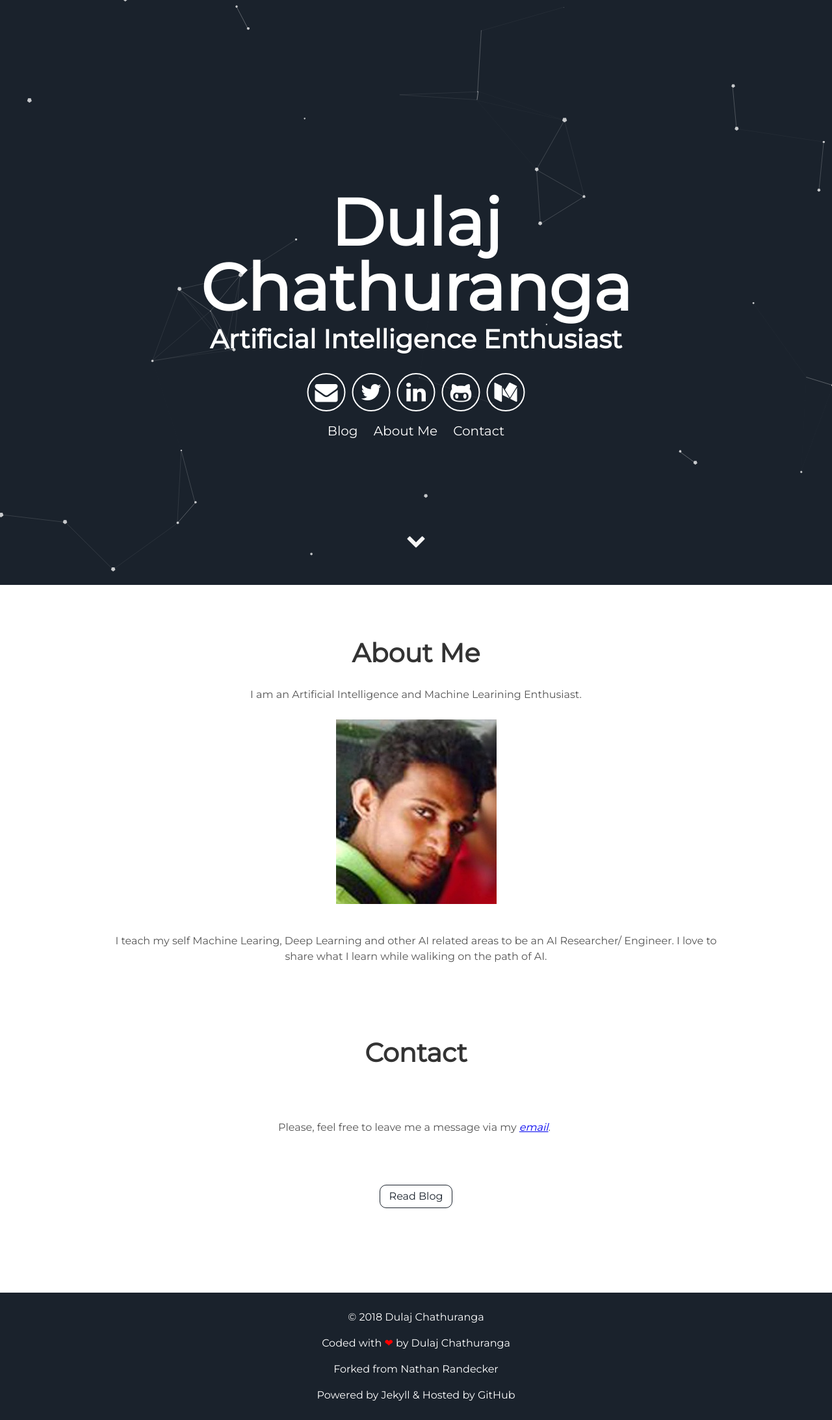
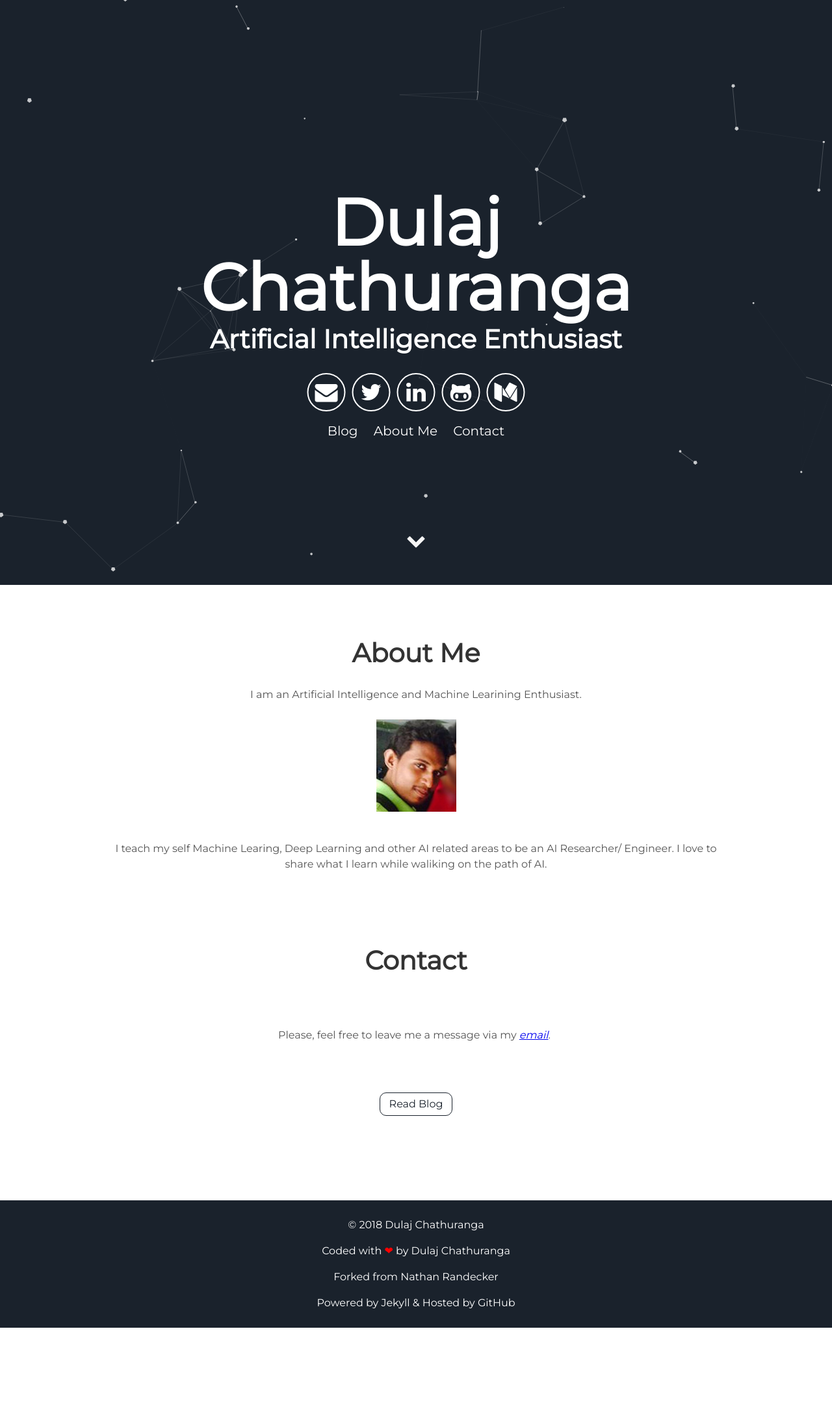
Before and after one commit to DulajChathuranga/dulajchathuranga.github.io, a Jekyll site: the page built from index.html, in a window 1280 px wide. Shown: the whole page at 65% size. Built offline with Jekyll 4.4.1, drawn with Linux system fonts in a browser that asks for light colours; after the commit the page ends 2043 px from its top, so only the background shows below that.

Commit message:
Update about.html

```diff
--- a/_includes/about.html
+++ b/_includes/about.html
@@ -5,7 +5,7 @@
   <div class="user">
 
     <div class="tech">
-      <img alt="Dulaj Chathuranga" src="{{ "/assets/img/dulaj_chathuranga.jpg" | prepend: site.baseurl }}" />
+      <img alt="Dulaj Chathuranga" src="{{ "/assets/img/dulaj_chathuranga.jpg" | prepend: site.baseurl }}" height="142" width="123"/>
       <p>I teach my self Machine Learing, Deep Learning and other AI related areas to be an AI Researcher/ Engineer. I love to share what I learn while
          waliking on the path of AI.</p>
     </div>
```
